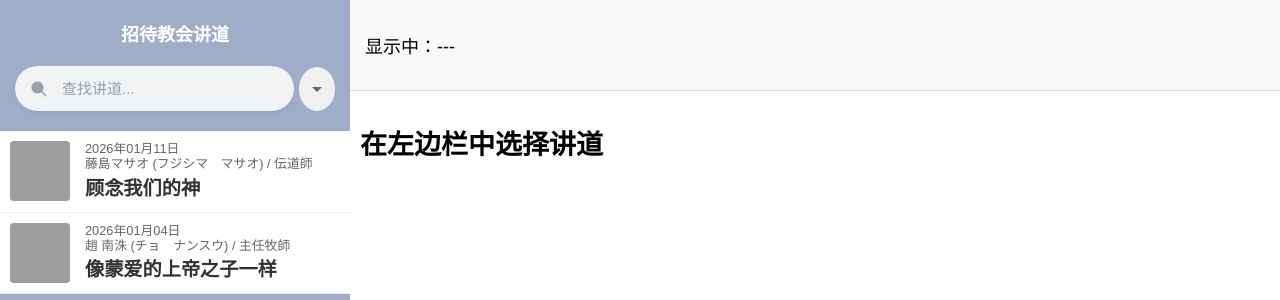
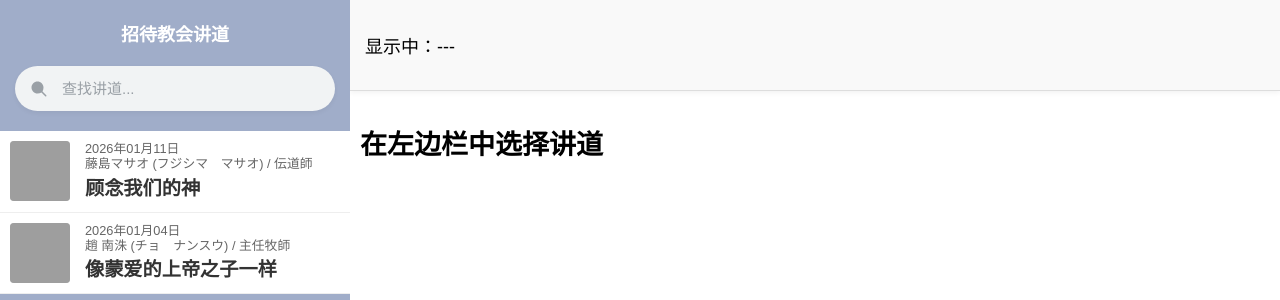
Before and after one commit to creative-pyj/sermon_article, a Django app: page / in a window 1280 px wide. Shown: the top 300 px of the page. Run offline with Django 5.2, Linux system fonts and the light colour scheme; data comes from the database, SQL or seed files in the repository; both versions use the stored data as it was after the commit; grey boxes are pictures that could not be loaded.

Commit message:
PC版の検索BOX右のtoggle-btn表示をなくす

```diff
--- a/sermon_article/articles/static/articles/css/sermon_article.css
+++ b/sermon_article/articles/static/articles/css/sermon_article.css
@@ -349,7 +349,7 @@ td:first-child {
 
 /* 【追加】モバイル用リスト開閉ボタン（PCでは非表示） */
 .mobile-toggle-btn {
-  display: flex;
+  display: none;
   align-items: center;
   justify-content: center;
   width: 44px;
```
Also changed, not shown: sermon_article/articles/db/sermon_article.db.
